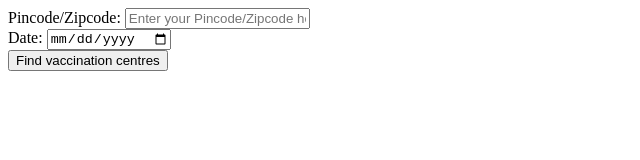
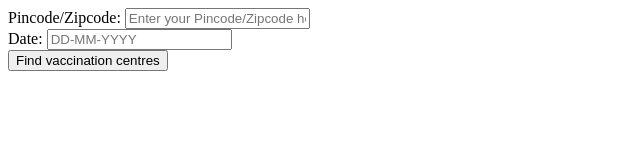
Before and after one commit to Amit0617/Vaxine, a plain HTML site: page getfrompin.html in a window 1280 px wide. Shown: the whole page, without its empty margins (0-640 px from the left). Drawn offline with Linux system fonts and the light colour scheme.

Commit message:
Update getfrompin.html

```diff
--- a/getfrompin.html
+++ b/getfrompin.html
@@ -8,7 +8,7 @@
         <label>Pincode/Zipcode:</label>
         <input id="pin" type="text" placeholder="Enter your Pincode/Zipcode here..."><br>
         <label>Date:</label>
-        <input id="date" type="date" placeholder="Enter Date when you wish to take Vaccination"><br>
+        <input id="date" type="text" placeholder="DD-MM-YYYY"><br>
         <button onclick="getFromPin()">Find vaccination centres</button>
         <p id="vaccinecenters"></p>
 
```
